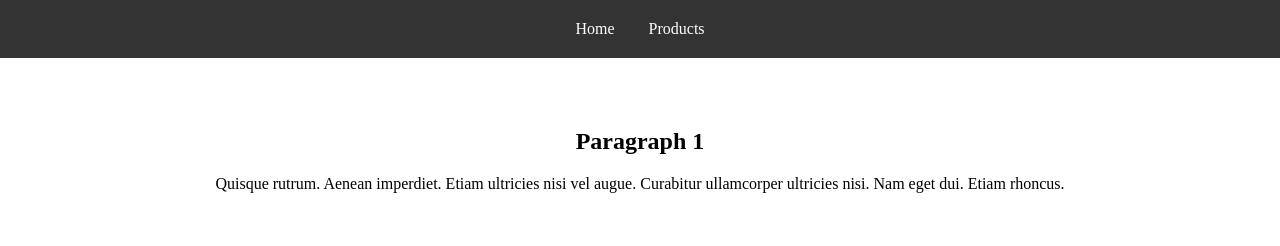
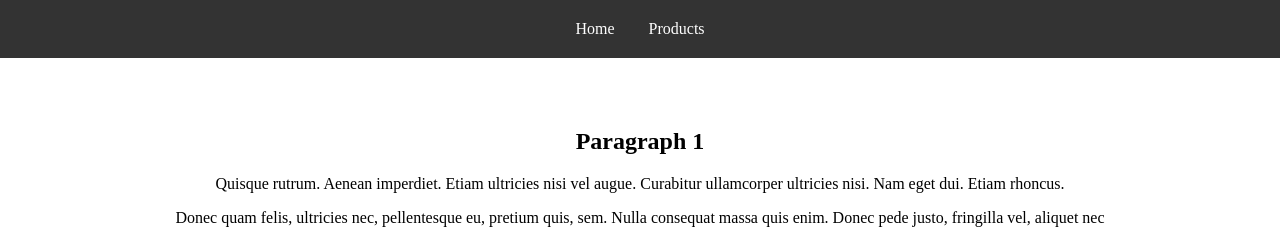
Before and after one commit to maisoon1/MaisoonMamun-MidternPractical, a plain HTML site: page midterm/contactus.html in a window 1280 px wide. Shown: the top 246 px of the page. Drawn offline with Linux system fonts and the light colour scheme.

Commit message:
seventh commit

```diff
--- a/midterm/contactus.html
+++ b/midterm/contactus.html
@@ -19,6 +19,9 @@
                 <h2>Paragraph 1</h2>
                 <p>
                     Quisque rutrum. Aenean imperdiet. Etiam ultricies nisi vel augue. Curabitur ullamcorper ultricies nisi. Nam eget dui. Etiam rhoncus.
+                </p>
+                <p>
+                    Donec quam felis, ultricies nec, pellentesque eu, pretium quis, sem. Nulla consequat massa quis enim. Donec pede justo, fringilla vel, aliquet nec
                 </p>
             </div>
             <div>
```
Also changed, not shown: midterm/home.html (+3 -1 lines).
